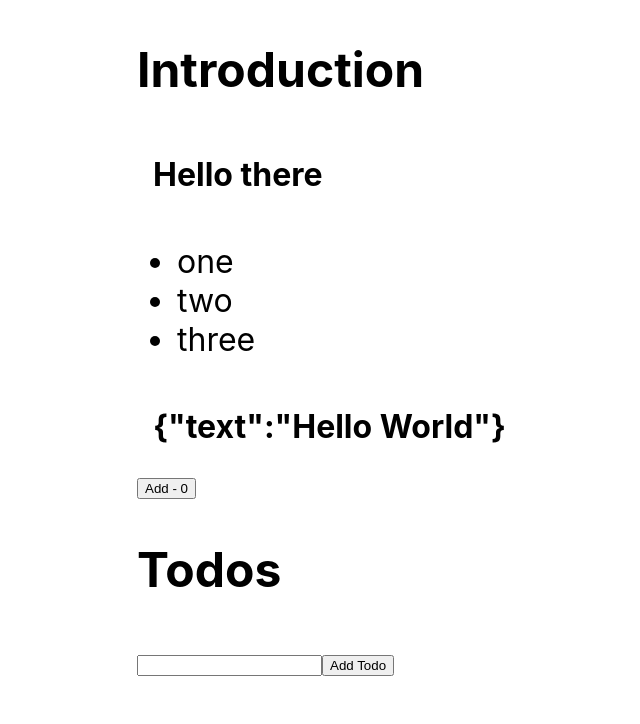
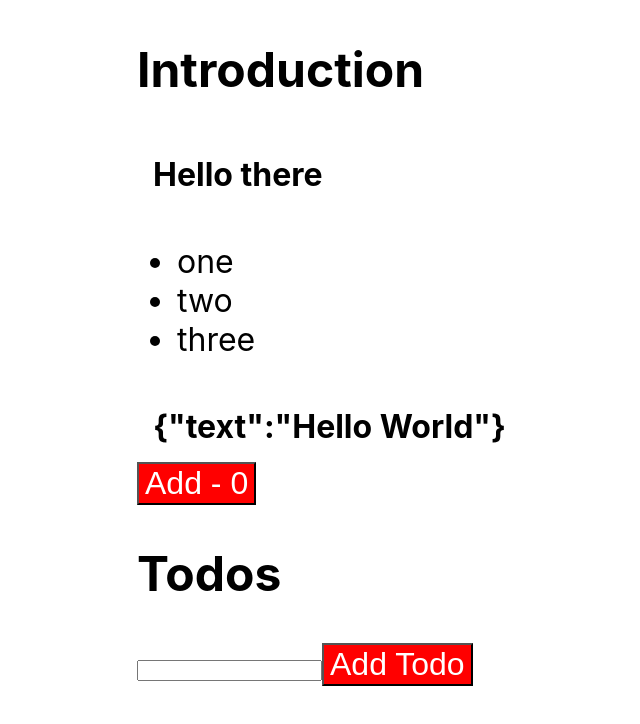
Before and after one commit to ChandrakantPal/TypeScript-basics, a React (Vite) app in the folder episode-20/: page / in a window 1280 px wide. Shown: the top 724 px of the page, without its empty margins (103-743 px from the left). Built offline with nearby package versions, Linux system fonts and the light colour scheme.

Commit message:
Button component used

```diff
--- a/episode-20/src/App.tsx
+++ b/episode-20/src/App.tsx
@@ -24,12 +24,26 @@ const List: React.FC<{ items: string[]; onClick?: (item: string) => void }> = ({
 
 const Button: React.FunctionComponent<
   React.PropsWithChildren<
-    React.DetailedHTMLFactory<
+    React.DetailedHTMLProps<
       React.ButtonHTMLAttributes<HTMLButtonElement>,
       HTMLButtonElement
-    >
+    > & {
+      title?: string
+    }
   >
-> = ({ children, ...rest }) => <button {...rest}>{children}</button>
+> = ({ title, children, style, ...rest }) => (
+  <button
+    {...rest}
+    style={{
+      ...style,
+      backgroundColor: 'red',
+      color: 'white',
+      fontSize: 'xx-large',
+    }}
+  >
+    {title ?? children}
+  </button>
+)
 
 interface Payload {
   text: string
@@ -52,7 +66,12 @@ const Incrementer: React.FunctionComponent<{
   value: UseNumberValue
   setValue: UseNumberSetValue
 }> = ({ value, setValue }) => (
-  <button onClick={() => setValue(value + 1)}>Add - {value}</button>
+  <Button
+    onClick={() => {
+      setValue(value + 1)
+    }}
+    title={`Add - ${value}`}
+  />
 )
 
 function App() {
@@ -117,7 +136,7 @@ function App() {
       {todos?.map((todo) => (
         <div key={todo.id}>
           {todo.text}
-          <button
+          <Button
             onClick={() =>
               dispatch({
                 type: 'REMOVE',
@@ -126,12 +145,12 @@ function App() {
             }
           >
             Remove
-          </button>
+          </Button>
         </div>
       ))}
       <div>
         <input type="text" ref={newTodoRef} />
-        <button onClick={onAddTodo}>Add Todo</button>
+        <Button onClick={onAddTodo}>Add Todo</Button>
       </div>
     </div>
   )
```
